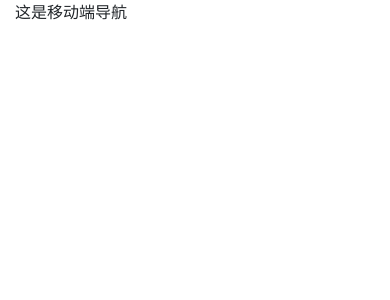
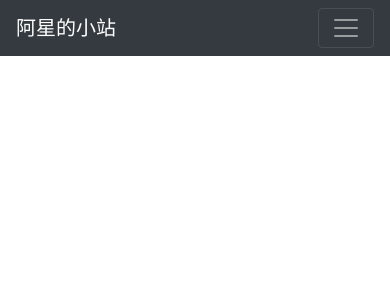
Before and after one commit to Gxstar/GxBlog, a Django app: page /blog/ in a window 390 px wide. Shown: the top 300 px of the page. Run offline with Django 3.2, Linux system fonts and the light colour scheme; data that the repository does not hold is empty; some libraries are stand-ins or nearby versions.

Commit message:
更改导航样式

```diff
--- a/GxBlog/settings.py
+++ b/GxBlog/settings.py
@@ -81,7 +81,7 @@ DATABASES = {
         'ENGINE': 'django.db.backends.mysql',
         # 'NAME': os.path.join(BASE_DIR, 'db.sqlite3'),
         'NAME': 'django',
-        'USER': 'root',
+        'USER': 'gxstar123',
         'PASSWORD': 'gx19930804',
         'HOST': 'localhost',
         'PORT': '3306',
--- a/blog/static/blog/css/main.css
+++ b/blog/static/blog/css/main.css
@@ -0,0 +1,6 @@
+@media (max-width: 768px) {
+    .container {
+      padding-left: 0;
+      padding-right: 0;
+    }
+  }
--- a/blog/templates/blog/layout.html
+++ b/blog/templates/blog/layout.html
@@ -1,24 +1,20 @@
 <!DOCTYPE html>
-<html lang="en">
+<html lang="zh-cn">
 <head>
     {% load static %}
     <meta charset="UTF-8">
-    <meta name="viewport" content="width=device-width, initial-scale=1.0">
+    <meta name="viewport" content="width=device-width, initial-scale=1, shrink-to-fit=no">
     <title>阿星的小站</title>
     <!-- 静态资源引用 -->
     <link href="https://cdn.bootcdn.net/ajax/libs/twitter-bootstrap/4.4.1/css/bootstrap.min.css" rel="stylesheet">
     <link rel="stylesheet" href="{% static 'blog/css/main.css' %}">
-    <script src="https://cdn.bootcdn.net/ajax/libs/jquery/3.5.0/jquery.min.js"></script>
-    <script src="https://cdn.bootcdn.net/ajax/libs/popper.js/2.4.0/umd/popper.min.js"></script>
-    <script src="https://cdn.bootcdn.net/ajax/libs/twitter-bootstrap/4.4.1/js/bootstrap.min.js"></script>
-    <script src="{% static 'blog/js/main.js' %}"></script>
 </head>
 <body>
     <div class="container">
         <!-- 头部导航 -->
         <header>
             <!-- 电脑模式导航 -->
-            <hgroup class="d-none d-sm-block">
+            <hgroup class="d-none d-sm-block" style="padding-top: 15px;">
                 <nav>
                     <ul class="nav nav-pills float-right">
                         <li class="nav-item"><a href="." class="nav-link active">首页</a></li>
@@ -28,11 +24,33 @@
                     </ul>
                 </nav>
                 <h3><a href="."><img src="{% static 'blog/img/logo.png' %}"/></a></h3>
+                <hr>
             </hgroup>
             <!-- 移动端导航 -->
-            <hgroup class="d-sm-none">这是移动端导航</hgroup>
+            <hgroup class="bg-dark">
+                <nav class="d-sm-none navbar navbar-dark navbar-expand-md">
+                    <a href="." class="navbar-brand">阿星的小站</a>
+                    <button class="navbar-toggler " type="button" data-toggle="collapse" data-target="#headlist" aria-expanded="false" aria-controls="headlist">
+                        <span class="navbar-toggler-icon"></span>
+                    </button>
+                </nav>
+                <div class="collapse navbar-collapse" id="headlist">
+                    <ul class="navbar-nav">
+                        <li class="nav-item">1</li>
+                        <li class="nav-item">2</li>
+                        <li class="nav-item">3</li>
+                    </ul>
+                </div>
+            </hgroup>
         </header>
 
     </div>
+
+    <!-- bootstrap相关js文件 -->
+    <script src="https://cdn.bootcdn.net/ajax/libs/jquery/3.4.1/jquery.min.js"></script>
+    <script src="https://cdn.bootcdn.net/ajax/libs/popper.js/2.4.0/umd/popper.min.js"></script>
+    <script src="https://cdn.bootcdn.net/ajax/libs/twitter-bootstrap/4.4.1/js/bootstrap.min.js"></script>
+    <script src="{% static 'blog/js/main.js' %}"></script>
 </body>
+
 </html>
```
